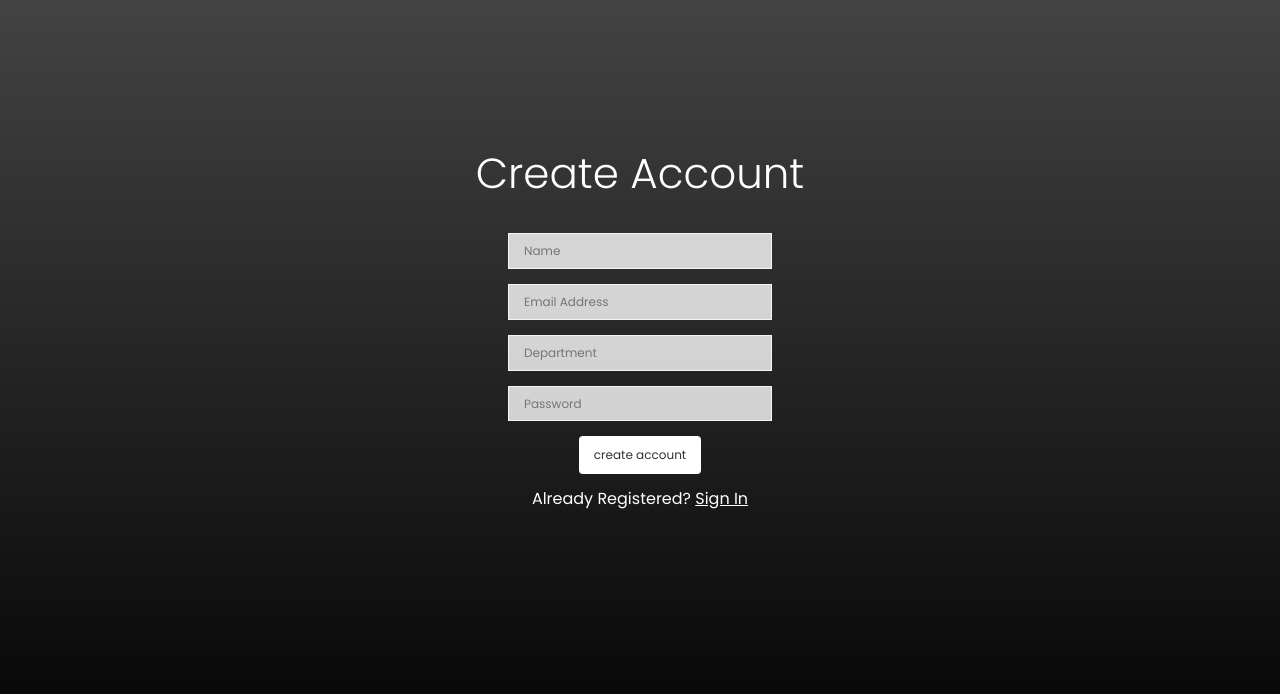
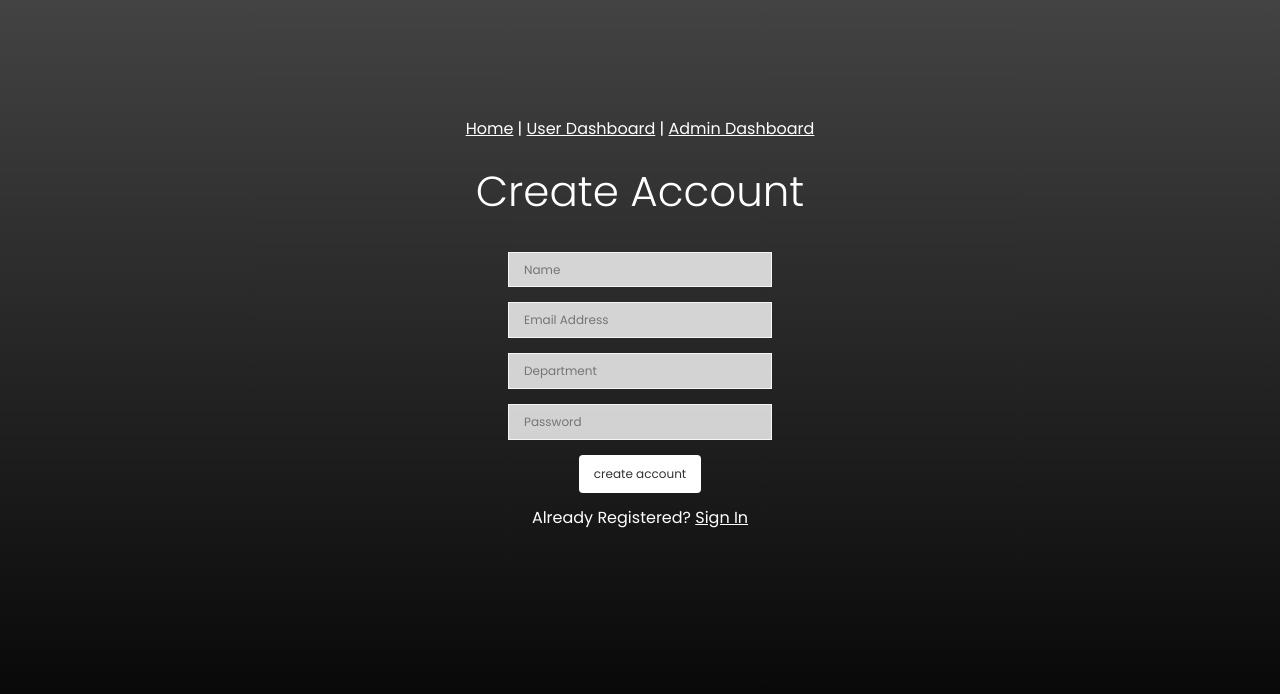
Before and after one commit to akhilome/mantrckr, a plain HTML site: page ui/sign-up.html in a window 1280 px wide. Drawn offline with nearby package versions, Linux system fonts and the light colour scheme.

Commit message:
Add navigation to sign in/up pages

```diff
--- a/ui/sign-up.html
+++ b/ui/sign-up.html
@@ -9,8 +9,10 @@
 	<link rel="stylesheet" type="text/css" href="https://cdn.jsdelivr.net/npm/normalize.css@8.0.0/normalize.css">
 </head>
 <body>
+
 	<form class="container">
-	<h1>Create Account</h1>
+		<nav><a href="index.html">Home</a> | <a href="user.html">User Dashboard</a> | <a href="user-requests.html">Admin Dashboard</a></nav>
+		<h1>Create Account</h1>
 		<fieldset>
 			<input type="text" name="name" placeholder="Name" required>
 			<input type="email" name="email" placeholder="Email Address" required>
@@ -22,5 +24,6 @@
 			</div>
 		</fieldset>
 	</form>
+
 </body>
 </html>
```
Also changed, not shown: ui/sign-in.html (+2 -1 lines).
